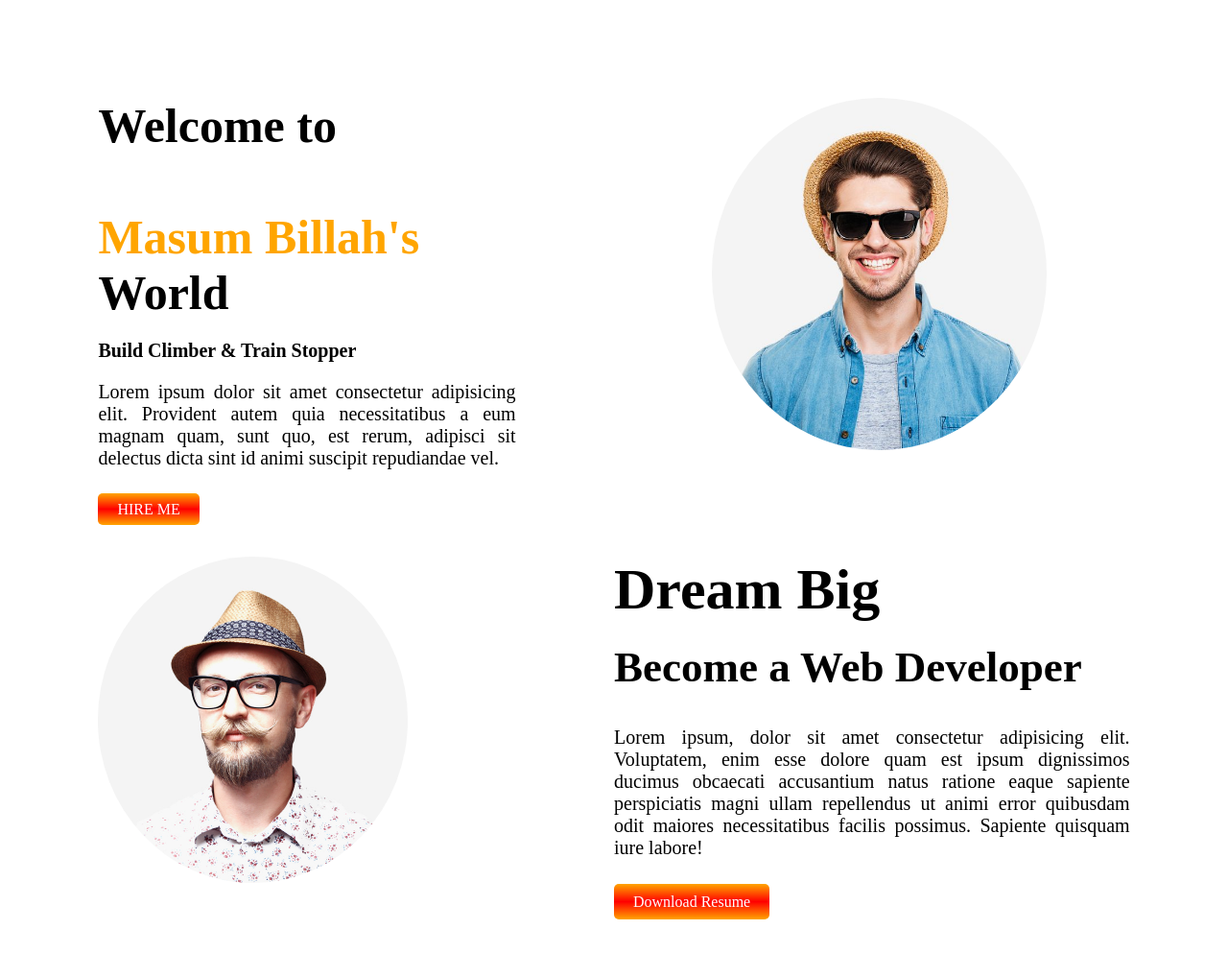
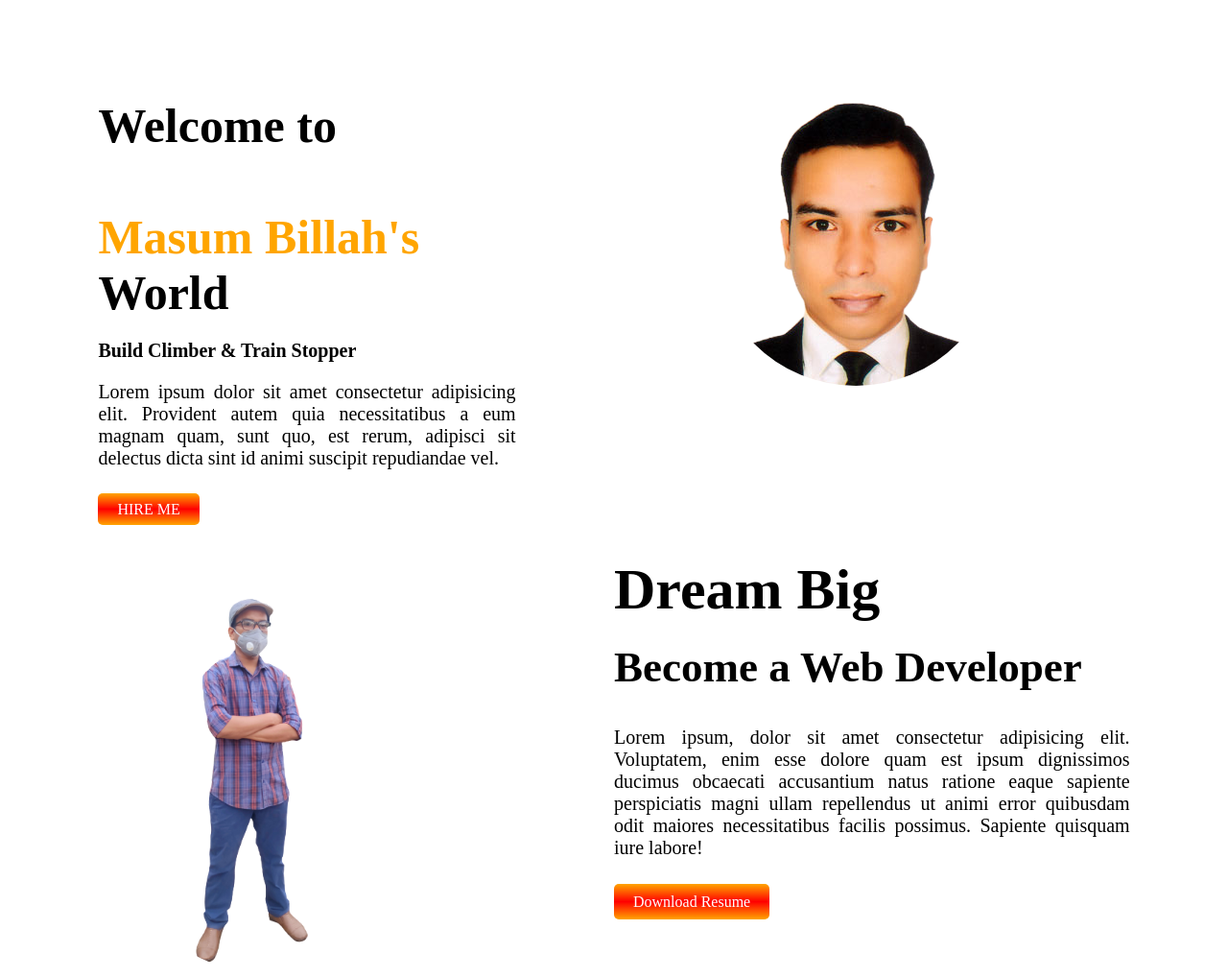
Before and after one commit to masumbillah-phy/portfolio-website-01, a plain HTML site: page index.html in a window 1280 px wide. Shown: the top 1018 px of the page at 96% size. Drawn offline with Linux system fonts and the light colour scheme.

Commit message:
photo changed

```diff
--- a/index.html
+++ b/index.html
@@ -17,13 +17,13 @@
             <a class="hire-me" href="https://www.linkedin.com/in/masum-billah-6a426111a/">Hire Me</a>
         </div>
         <div class="content">
-            <img src="/imgs/team-image1.jpg" alt="photo">
+            <img src="/imgs/New_Photo_2018-removebg-preview.png" alt="photo">
         </div>
     </section>
     <!-- Section B Start -->
     <section class="secB">
         <div class="content-b">
-            <img src="/imgs/team-image3.jpg" alt="team 3 photo">
+            <img src="/imgs/my-photo.png" alt="team 3 photo">
         </div>
         <div class="content-b">
             <h1>Dream Big</h1>
--- a/style.css
+++ b/style.css
@@ -13,8 +13,9 @@
     margin-top: 8%;
 }
 .content img{
-    border-radius: 50%;
-    width: 80%;
+   border-radius:50%;;
+    width: 300px;
+    height: 300px;
     height: auto;
 }
 .content h2{
```
Also changed, not shown: imgs/New_Photo_2018-removebg-preview.png (added), imgs/my-photo.png (added).
